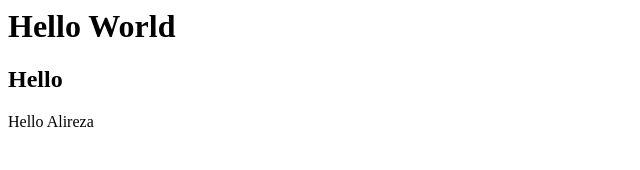
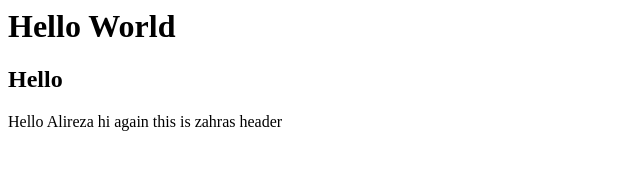
Before and after one commit to arshhia/AlirezaMardani, a plain HTML site: page index.html in a window 1280 px wide. Shown: the whole page, without its empty margins (0-640 px from the left). Drawn offline with Linux system fonts and the light colour scheme.

Commit message:
create header

```diff
--- a/index.html
+++ b/index.html
@@ -1,5 +1,3 @@
 <h1>Hello World</h1>
 <h2>Hello</h2>
-<header>
-Hello Alireza
-</header>
+<header>Hello Alireza hi again this is zahras header</header>
```
